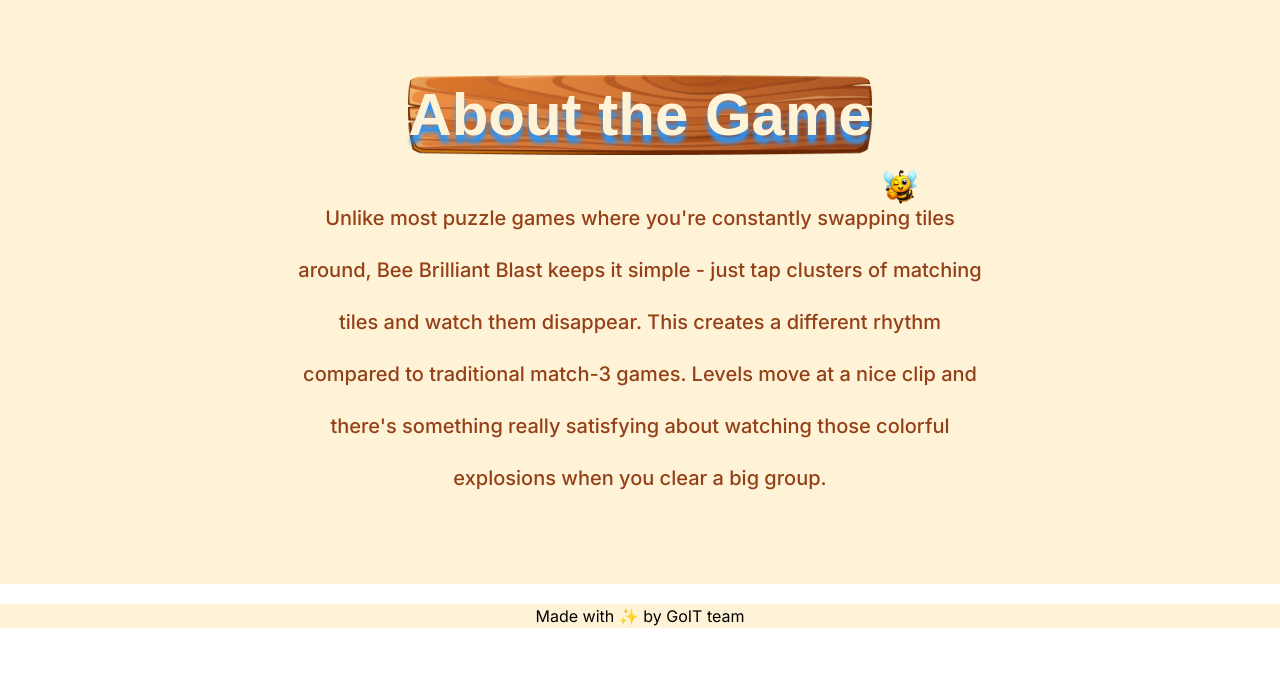
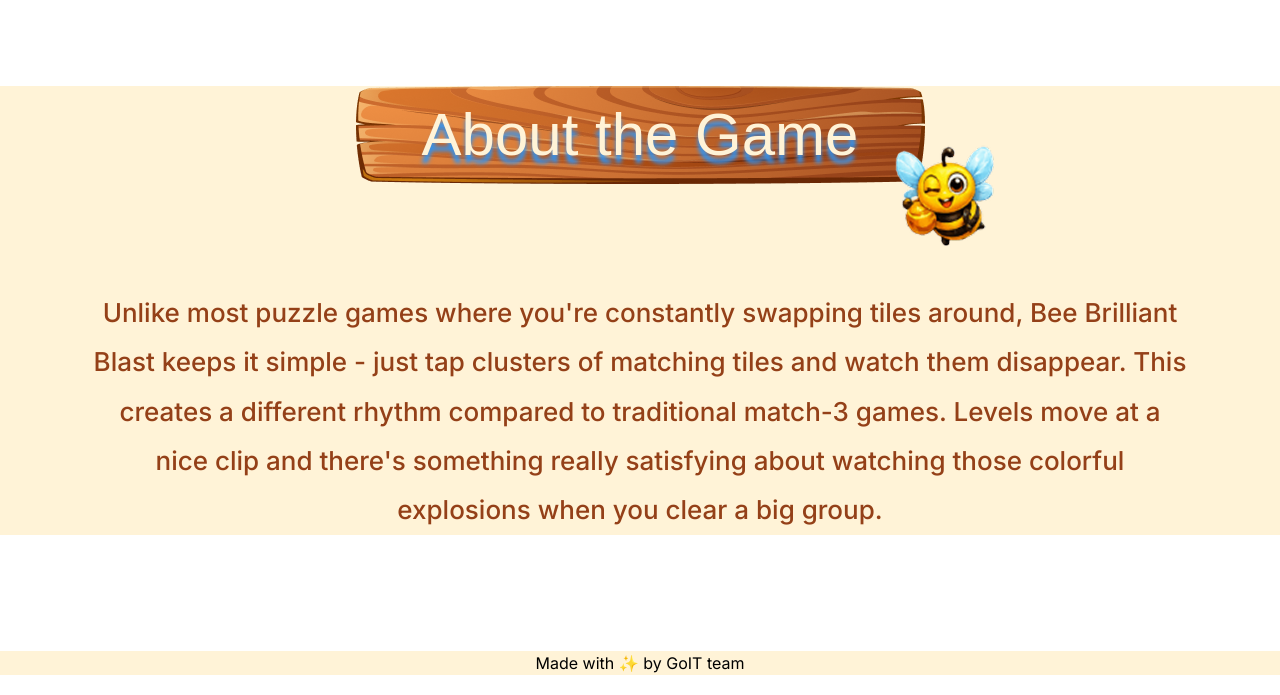
Before and after one commit to NadiiaUa23/STP-12574, a website built with Vite: page src/index.html in a window 1280 px wide. Shown: the part 903-1598 px from the top of the page. Before the commit the page ends 1551 px from the top, so only its background shows below. Built offline with nearby package versions, Linux system fonts and the light colour scheme; a web font is replaced by a local one.

Commit message:
FIX section ABOUT

```diff
--- a/src/css/about.css
+++ b/src/css/about.css
@@ -1,36 +1,26 @@
 .about-section {
     background-color: var(--bg-color);
-    padding: 80px 0;
     text-align: center;
+    margin-top: 32px;
+    margin-bottom: 32px;
 }
 
 .about-title-wrapper {
     position: relative;
     display: inline-block;
+    width: 300px;
 }
 
 .about-bee {
     position: absolute;
-    right: -40px;
-    bottom: -10px;
-    width: 40px;
+    right: -10px;
+    bottom: -8px;
+    width: 45px;
 }
 
 .about-bee img {
     display: block;
-    width: 120px;
     height: auto;
-}
-
-@media (min-width: 768px) {
-    .about-bee {
-        right: -50px;
-        bottom: -15px;
-    }
-
-    .about-bee img {
-        width: 60px;
-    }
 }
 
 .about-title {
@@ -38,9 +28,13 @@
     align-items: center;
     justify-content: center;
 
-    margin: 0 auto 32px;
+    width: 267px;
+    height: 45px;
+
+    margin: 0 auto 20px;
 
     font-family: var(--font-accent);
+    font-weight: 400;
     font-size: 28px;
     color: var(--bg-color);
 
@@ -52,6 +46,15 @@
     text-shadow: 0 8px 4px #2b95f9;
 }
 
+.about-text {
+    margin: 0 auto;
+    font-family: var(--font-primary);
+    font-size: 20px;
+    font-weight: 500;
+    line-height: 2.6;
+    color: var(--terracotta);
+}
+
 @media (max-width: 767px) and (min-resolution: 192dpi) {
     .about-title {
         background-image: url("/img/title/title-wood-mob-2x.png");
@@ -59,11 +62,34 @@
 }
 
 @media screen and (min-width: 768px) {
+    .about-section {
+        margin-bottom: 96px;
+        margin-top: 96px;
+    }
+
+    .about-title-wrapper {
+        width: 670px;
+    }
+
+    .about-bee {
+        right: -36px;
+        bottom: 32px;
+        width: 120px;
+    }
+
     .about-title {
         background-image: url("/img/title/title-wood-desk-1x.png");
+        font-size: 60px;
+        width: 569px;
+        height: 98px;
+        margin-bottom: 104px;
     }
-    .about-title {
-        font-size: 60px;
+
+    .about-text {
+        max-width: 1099px;
+        font-size: 26px;
+        font-weight: 500;
+        line-height: 1.9;
     }
 }
 
@@ -72,14 +98,3 @@
         background-image: url("/img/title/title-wood-desk-2x.png");
     }
 }
-
-.about-text {
-    max-width: 700px;
-    margin: 0 auto;
-
-    font-family: var(--font-primary);
-    font-size: 20px;
-    font-weight: 500;
-    line-height: 2.6;
-    color: var(--terracotta);
-}
--- a/src/partials/about.html
+++ b/src/partials/about.html
@@ -1,4 +1,4 @@
-<section class="about-section">
+<section class="about-section" id="about">
   <div class="container">
     <div class="about-title-wrapper">
       <picture class="about-bee">
```
